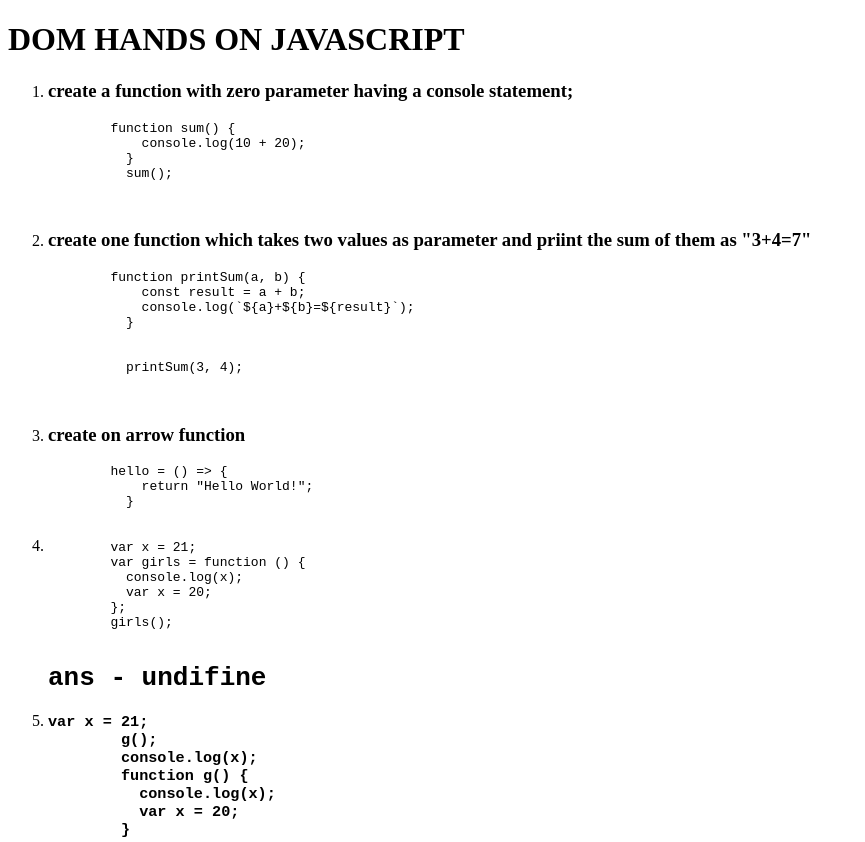
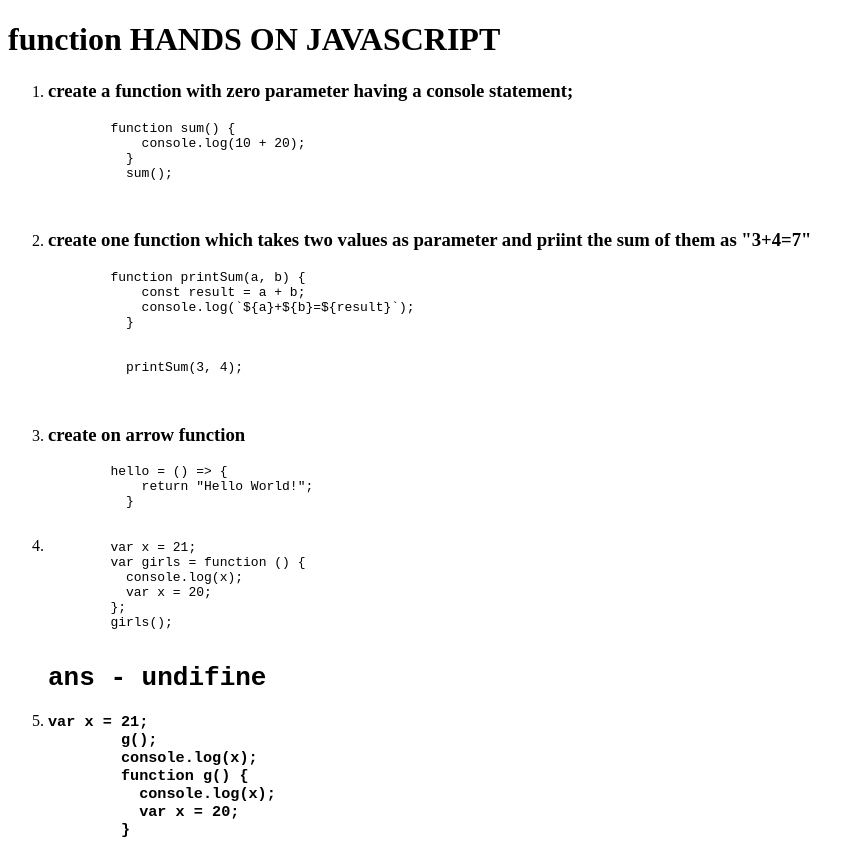
Before and after one commit to kushyadavgit/-javascript-hands-on, a plain HTML site: page index.html in a window 1280 px wide. Shown: the top 842 px of the page, without its empty margins (0-865 px from the left). Drawn offline with Linux system fonts and the light colour scheme.

Commit message:
Update index.html

```diff
--- a/index.html
+++ b/index.html
@@ -4,10 +4,10 @@
     <meta charset="UTF-8" />
     <meta http-equiv="X-UA-Compatible" content="IE=edge" />
     <meta name="viewport" content="width=device-width, initial-scale=1.0" />
-    <title>dom hands on</title>
+    <title>hands on</title>
   </head>
   <body>
-    <h1>DOM HANDS ON JAVASCRIPT</h1>
+    <h1>function HANDS ON JAVASCRIPT</h1>
     <ol>
       <li>
         <h3>
```
